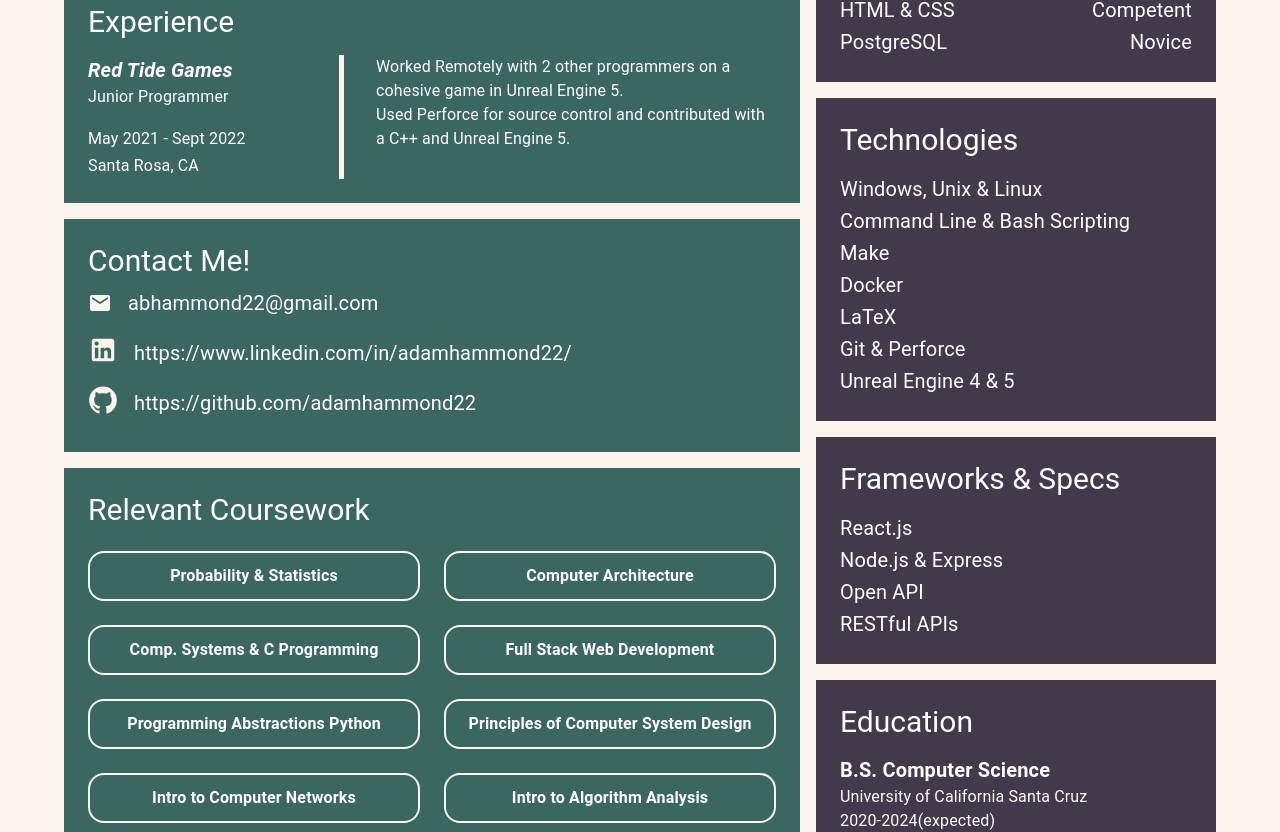
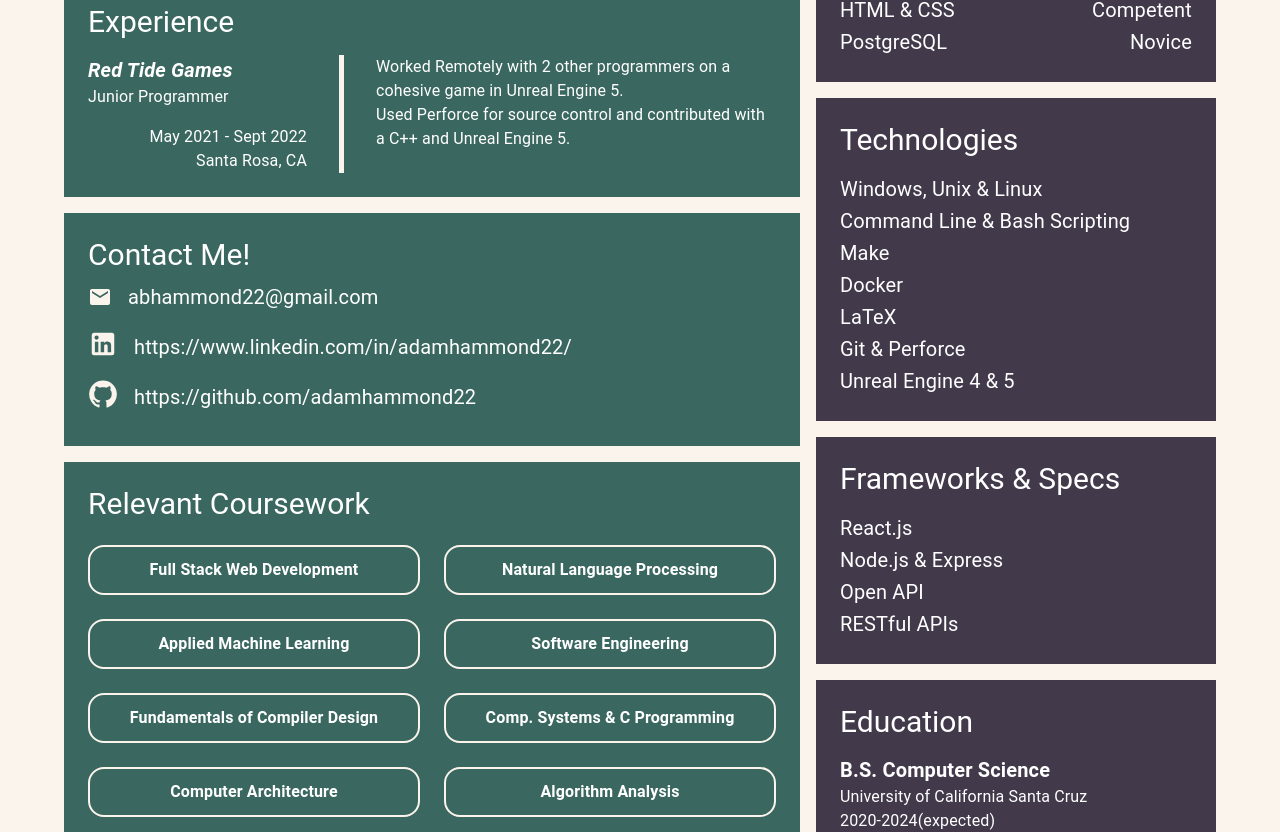
Before and after one commit to adamhammond22/React-Website, a React (Create React App) app: page /#/ in a window 1280 px wide. Shown: the part 740-1572 px from the top of the page. Built offline with nearby package versions, Linux system fonts and the light colour scheme.

Commit message:
Left panels of home content updated and respect RWD
- added tiny breakpoint for experience to break down, and p3/p4 text sizes to break as well
- Updated HomeContent left panels and fixed experience panel bugginess

```diff
--- a/src/HomeContent.jsx
+++ b/src/HomeContent.jsx
@@ -1,35 +1,43 @@
+/* HomeContent holds the panels for the content in home. They are split into 2 content boxes */
 import React from 'react';
-import {Typography} from '@mui/material';
-import Box from '@mui/material/Box';
-import Grid from '@mui/material/Grid';
+
+import {Typography, Box, Grid, IconButton} from '@mui/material';
+import {Link as MuiLink} from '@mui/material';
+
 import EmailIcon from '@mui/icons-material/Email';
-import IconButton from '@mui/material/IconButton';
 import LinkedInIcon from '@mui/icons-material/LinkedIn';
 import GitHubIcon from '@mui/icons-material/GitHub';
-import {Link as MuiLink} from '@mui/material';
+import { BorderBottom } from '@mui/icons-material';
+
 
 const githubLink = 'https://github.com/adamhammond22';
 const linkedInLink = 'https://www.linkedin.com/in/adamhammond22/';
+const courses = [
+  'Full Stack Web Development',
+  'Natural Language Processing',
+  'Applied Machine Learning',
+  'Software Engineering',
+  'Fundamentals of Compiler Design',
+  'Comp. Systems & C Programming',
+  'Computer Architecture',
+  'Algorithm Analysis',
+  'Data Structures and Algorithms',
+  'Probability & Statistics',
+  'Principles of Computer System Design',
+  'Computer Networks',
 
-const courses = [
-  'Probability & Statistics',
-  'Computer Architecture',
-  'Comp. Systems & C Programming',
-  'Full Stack Web Development',
-  'Programming Abstractions Python',
-  'Principles of Computer System Design',
-  'Intro to Computer Networks',
-  'Intro to Algorithm Analysis',
-  'Data Structures and Algorithms',
-  'Natural Language Processing',
+
+
 ];
 
-/* right Content Boxes*/
+/* rightContentBoxes returns JSX rendering content boxes that appear on the right */
 const rightContentBoxes = () => {
   return (
-    <Box>
+    <Box name='RightContentContainer'>
+
+      {/* About Me Box */}
       <Box color = 'quaternary.contrastText' backgroundColor = 'quaternary.main'
-        sx = {{p: 3, mb: 2}} name = 'about'>
+        sx = {{p: 3, mb: 2}} name = 'AboutMeBox'>
         <Typography variant = "h3">
         About Me
         </Typography>
@@ -40,19 +48,28 @@ const rightContentBoxes = () => {
           graduate in June 2024!
         </Typography>
       </Box>
+
+      {/* Experience Box */}
       <Box color = 'quaternary.contrastText' backgroundColor = 'quaternary.main'
-        sx = {{p: 3, mb: 2}} name = 'experience'>
+        sx = {{p: 3, mb: 2}} name = 'ExperienceBox'>
         <Typography variant = "h3" sx = {{mb: 2}}>
         Experience
         </Typography>
         {/* Box holding the 2 halves */}
-        <Box sx = {{display: 'flex',
-          flexDirection: 'row', justifyContent: 'space-between'}}>
-          {/* Left Half - Job Details further divided into 2 */}
+        <Box name='ExpSplitterBox' sx = {{display: 'flex',
+          flexDirection: {xs: 'column', tiny: 'row'}, justifyContent: 'space-between'}}>
+
+          {/* Left Half - Job Details further divided into 2
+          border and margin at the bottom replace the divider between boxes
+          so it looks likes it 'flips' when hitting breakpoint 'tiny */}
           <Box sx = {{flexGrow: 1, display: 'flex',
-            flexDirection: {xs: 'column', experiencebr: 'row'},
-            minWidth: 170}}>
-            <Box sx = {{flexGrow: 1}}>
+            flexWrap: 'wrap',
+            minWidth: 170,
+            borderBottom: {xs:5, tiny: 0},
+            marginBottom: {xs:2, tiny: 0},
+            paddingBottom: {xs:2, tiny: 0}}}>
+
+            <Box sx = {{flexGrow: 1}} name='JobNameTitleBox'>
               <Typography variant = "p3">
                 <i><b>Red Tide Games</b></i><br />
               </Typography>
@@ -60,33 +77,26 @@ const rightContentBoxes = () => {
               Junior Programmer
               </Typography>
             </Box>
-            <Box sx = {{
-              flexGrow: 1, lineHeight: 1.7}}>
-              {/* Hacked way to deal with text not aligning right without
-              align = 'right' */}
-              <Box align = 'right'
-                sx = {{display: {xs: 'none', experiencebr: 'block'}}}>
+
+            <Box name='JobLocationDatesBox' sx = {{
+              flexGrow: 1}}>
+              <Box sx = {{mt: 2, justifyContent: 'flex-end', flexDirection:'column'}}>
                 <Typography variant = "p4">
-                  May 2021 - Sept 2022<br />
-                </Typography>
-                <Typography variant = 'p4'>
-                  Santa Rosa, CA
-                </Typography>
-              </Box>
-              <Box
-                sx = {{mt: 2, display: {xs: 'block', experiencebr: 'none'}}}>
-                <Typography variant = "p4">
-                  May 2021 - Sept 2022<br />
-                </Typography>
-                <Typography variant = 'p4'>
-                  Santa Rosa, CA
+                  <Box sx={{textAlign: 'right'}}>
+                    May 2021 - Sept 2022
+                  </Box>
+                  <Box sx={{textAlign: 'right'}}>
+                    Santa Rosa, CA
+                  </Box>
                 </Typography>
               </Box>
             </Box>
           </Box>
-          {/* Spacing box between the halves */}
+
+          {/* Spacing box between the halves, dissappears */}
           <Box backgroundColor = 'secondary.main'
-            sx = {{flexShrink: 1, minWidth: 5, ml: 4, mr: 4}}/>
+            sx = {{flexShrink: 1, minWidth: 5, ml: {xs:2, sm:4}, mr: {xs:2, sm:4},
+              display:{xs: 'none', tiny: 'flex'}}}/>
           {/* right Half - Job Description */}
           <Box sx = {{flexGrow: 1, maxWidth: 400}}>
             <Typography variant = "p4">
@@ -98,9 +108,10 @@ const rightContentBoxes = () => {
           </Box>
         </Box>
       </Box>
-      {/* Contact */}
+
+      {/* Contact Box */}
       <Box color = 'quaternary.contrastText' backgroundColor = 'quaternary.main'
-        sx = {{p: 3, mb: 2, flexDirection: 'column'}} name = 'contact'>
+        sx = {{p: 3, mb: 2, flexDirection: 'column'}} name = 'ContactBox'>
         <Typography variant = "h3">
         Contact Me!
         </Typography>
@@ -136,9 +147,10 @@ const rightContentBoxes = () => {
           </Typography>
         </Box>
       </Box>
-      {/* Coursework grid */}
+
+      {/* Coursework Box */}
       <Box color = 'quaternary.contrastText' backgroundColor = 'quaternary.main'
-        sx = {{p: 3, mb: 2}} name = 'coursework'>
+        sx = {{p: 3, mb: 2}} name = 'CourseworkBox'>
         <Typography variant = "h3" sx = {{mb: 3}}>
         Relevant Coursework
         </Typography>
@@ -158,11 +170,15 @@ const rightContentBoxes = () => {
           ))}
         </Grid>
       </Box>
+
     </Box>
   );
 };
 
-/* left Content Boxes*/
+
+
+
+/* leftContentBoxes returns JSX rendering content boxes that appear on the left */
 const leftContentBoxes = () => {
   return (
     <Box sx = {{minWidth: 400}}>
--- a/src/Themes.jsx
+++ b/src/Themes.jsx
@@ -5,6 +5,7 @@ import {createTheme} from '@mui/material/styles';
  const breakpointValues = {
   values: {
     xs: 0,
+    tiny: 430,
     sm: 600,
     md: 1030,
     lg: 1200,
@@ -54,10 +55,16 @@ const typographyStyles = {
     // Normal Text
     p3: {
       fontSize: 20,
+      [nestedBreakpointsTheme.breakpoints.down("tiny")]: {
+        fontSize: 16,
+      },
     },
     // Tiny Text
     p4: {
       fontSize: 16,
+      [nestedBreakpointsTheme.breakpoints.down("tiny")]: {
+        fontSize: 12,
+      },
     },
 }
 
```
